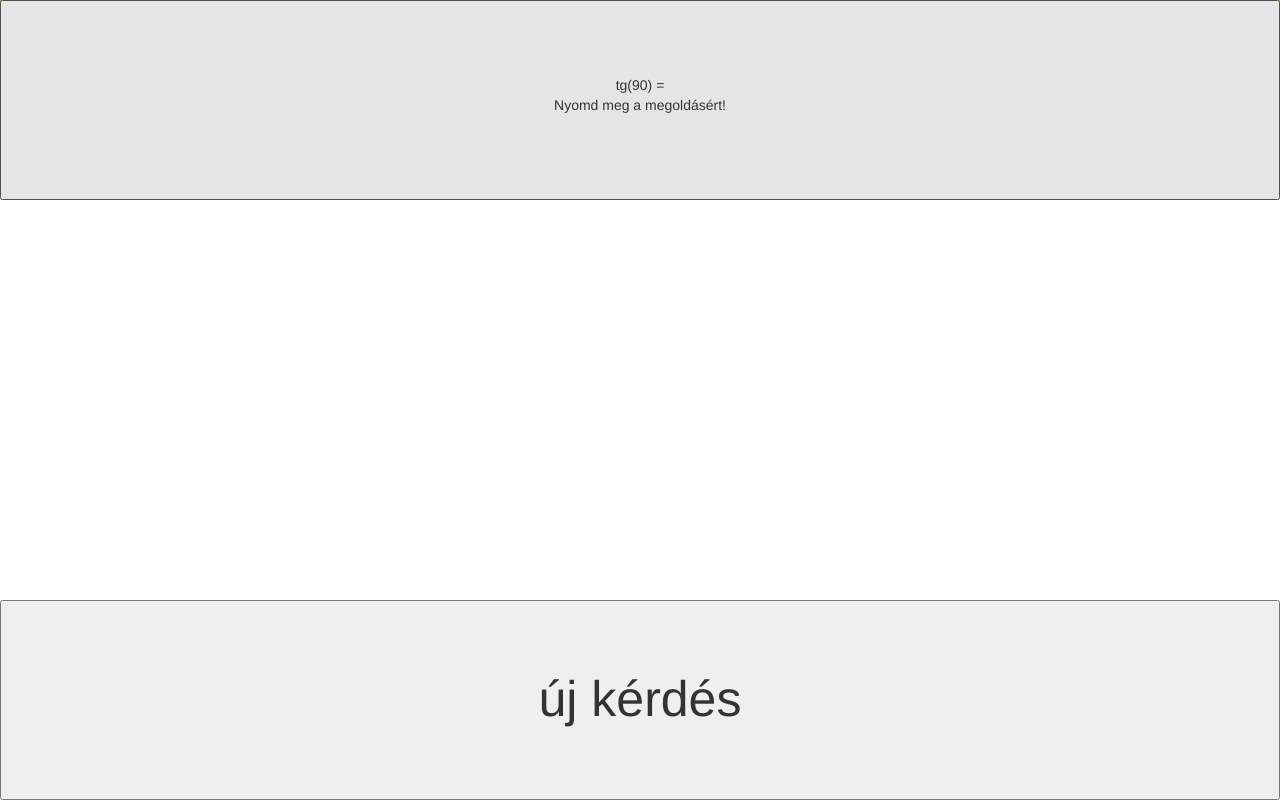
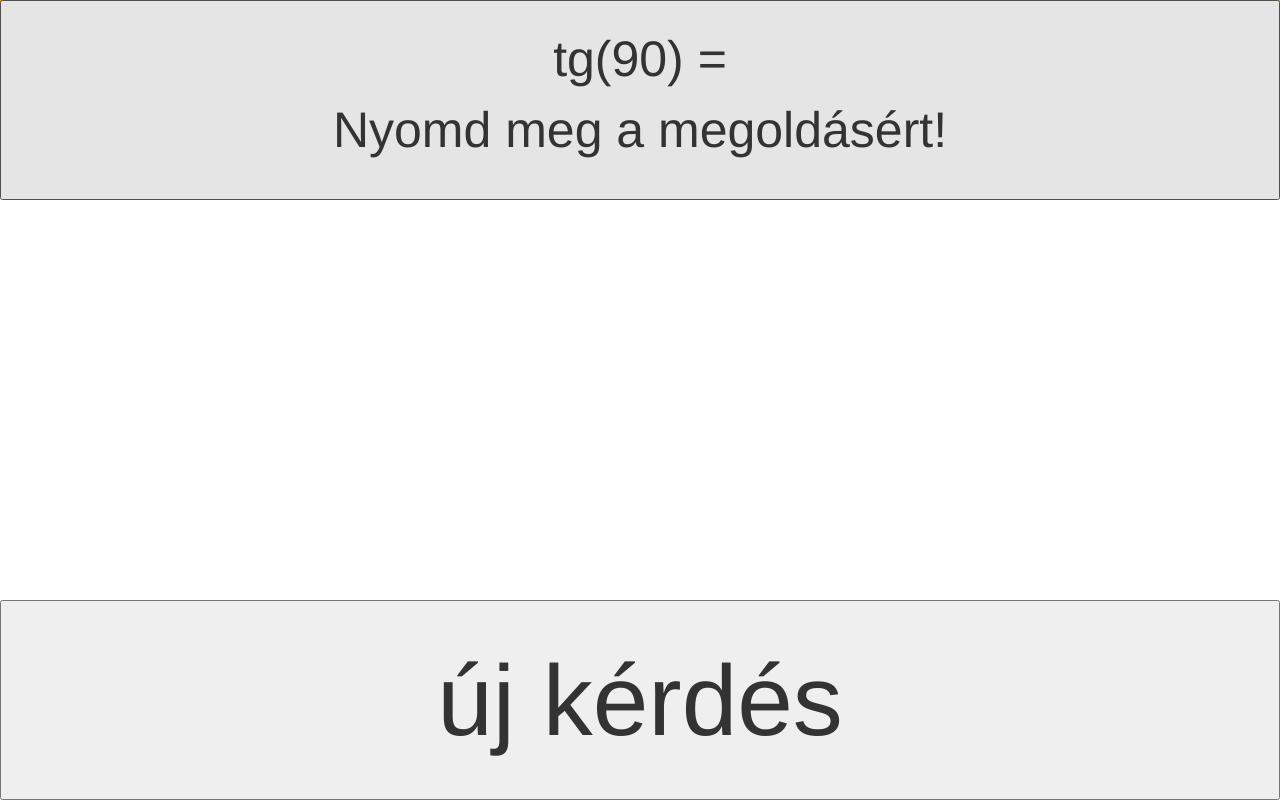
Before and after one commit to poludeukes/django-blog, a Django app: page / in a window 1280 px wide. Run offline with Django 3.2, Linux system fonts and the light colour scheme; data that the repository does not hold is empty; some libraries are stand-ins or nearby versions.

Commit message:
font-size repair

```diff
--- a/blog/static/css/blog.css
+++ b/blog/static/css/blog.css
@@ -14,20 +14,20 @@ z-index:1;
 #Solve {
     width:100%;
     height:25%;
-    /* font-size:170%;*/
+    font-size:50px;
 
 }
 
 #New {
     width:100%;
     height:25%;
-    font-size: 50px;
+    font-size: 100px;
     /* font-size:250%;*/
 }
 
 
 #Solution {
-    font-size:200%;
+    font-size:50px;
     padding:20px;
     width:100%;
     height:50%;*/
```
